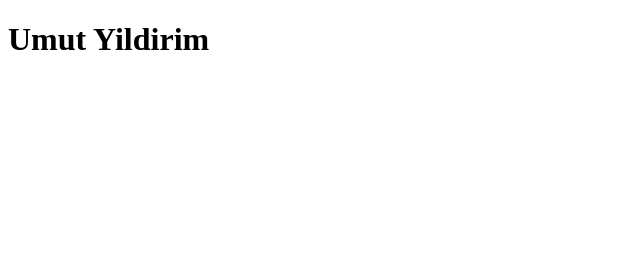
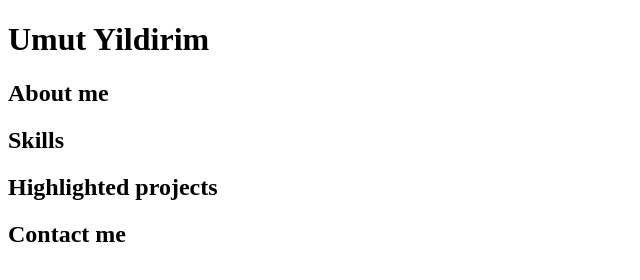
Before and after one commit to testoumut/testoumut.github.io, a plain HTML site: page index.html in a window 1280 px wide. Shown: the whole page, without its empty margins (0-640 px from the left). Drawn offline with Linux system fonts and the light colour scheme.

Commit message:
Add files via upload

```diff
--- a/index.html
+++ b/index.html
@@ -2,8 +2,23 @@
 <html>
     <head>
         <title> CSCE 190: Umut Yildirim </title>
+       <link rel="stylesheet" href="styles.css">
     </head>
 <body>
     <h1> Umut Yildirim</h1>
+
+    <h2> About me </h2>
+    <div class="about" ></div>
+
+    <h2> Skills</h2>
+    <div class="skills" ></div>
+
+    <h2>Highlighted projects</h2>
+    <div class="projects"></div>
+
+    <h2> Contact me </h2>
+    <div class="contact"></div>
+
+
 </body>
 </html>
```
